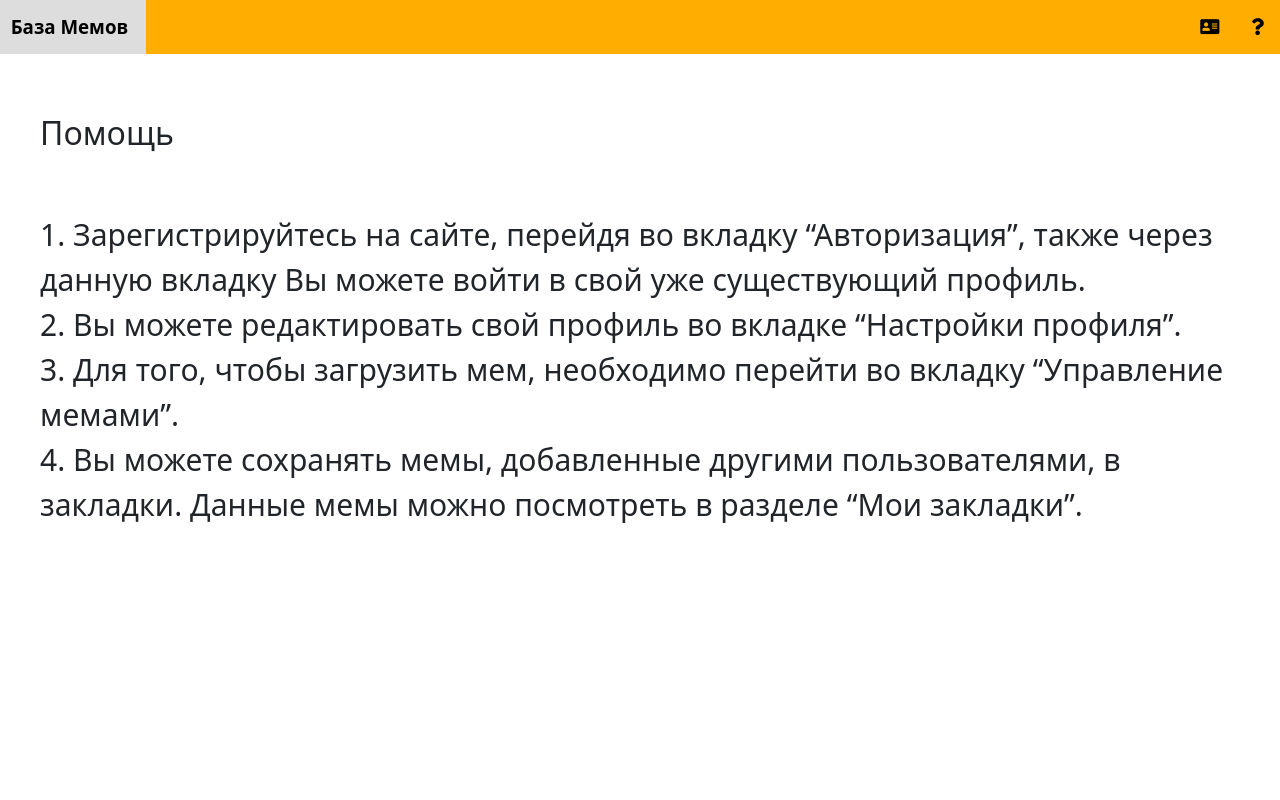
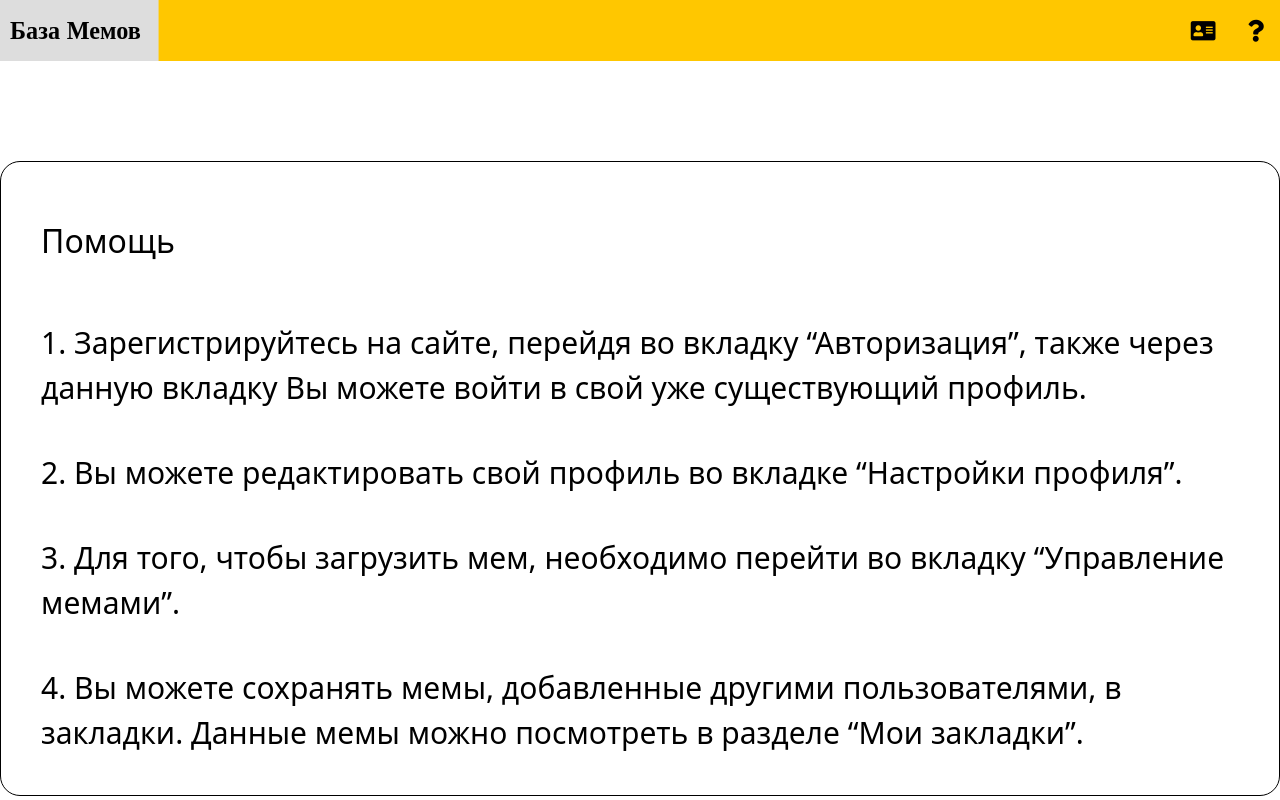
Before and after one commit to tima0303/meme_base, a Django app: page /guide/ in a window 1280 px wide. Run offline with Django 4.2, Linux system fonts and the light colour scheme; some libraries are stand-ins or nearby versions.

Commit message:
Изменен вид сайта.

```diff
--- a/memeBase/accounts/templates/accounts/personal.html
+++ b/memeBase/accounts/templates/accounts/personal.html
@@ -2,7 +2,9 @@
 
 {% block title %}{{ title }}{% endblock %}
 
+
 {% block content %}
+<h1>Профиль</h1>
 <p>{{ user.username }}</p>
 <p><a href="{% url 'bookmarks' %}">Мои закладки</a></p>
 <p><a href="{% url 'manage' %}">Управление мемами</a></p>
--- a/memeBase/memeSite/static/memeBase/css/styles.css
+++ b/memeBase/memeSite/static/memeBase/css/styles.css
@@ -1,6 +1,6 @@
 /* Стили для верхней панели */
 .topnav {
-    background-color: #ffae00;
+    background-color: #ffc700;
     overflow: hidden;
 }
 
@@ -11,7 +11,7 @@
     text-align: center;
     padding: 14px 16px;
     text-decoration: none;
-    font-size: 17px;
+    font-size: 22px;
 }
 
 
@@ -27,15 +27,18 @@
     font-weight: bold;
     float: left;
     color: black;
+    font-family: 'Arimo', serif;
 }
 
 /* Стили для страницы помощи */
 main .help {
-    float: left;
-    color: #fff
-    margin-top: 120px;
+    float: justify;
+    color: #000000;
+    margin-top: 100px;
     text-align: left;
     width: 100%;
+    border:1px solid black;
+    border-radius:20px;
 }
 main .help h2 {max-width: 800px; margin: 60px 40px}
 main .help p {max-width: 1400px; margin: 40px 40px; font-size: 30px}
@@ -44,10 +47,10 @@ main .help p {max-width: 1400px; margin: 40px 40px; font-size: 30px}
 /* Стили для класса features */
 main .features {
     float: center;
-    color: #000;
+    color: #000000;
     margin-top: 10px;
     text-align: center;
-    width: 20%;
+    width: 30%;
 
 }
 
@@ -55,7 +58,7 @@ main .features {
 main .create form {
     margin-left: 35%;
     width: 500px;
-    margin-top: 50px;
+    margin-top: 100px;
 }
 
 main .create button {
--- a/memeBase/memeSite/templates/memeSite/base.html
+++ b/memeBase/memeSite/templates/memeSite/base.html
@@ -11,6 +11,7 @@
     <link rel="stylesheet" href="https://cdn.jsdelivr.net/npm/bootstrap@5.1.3/dist/css/bootstrap.min.css">
     <link rel="stylesheet" href="{% static 'memeBase/css/styles.css' %}">
     <link rel="stylesheet" href="https://use.fontawesome.com/releases/v5.8.2/css/all.css">
+    <link href="https://fonts.googleapis.com/css?family=Arimo&subset=latin,cyrillic" rel="stylesheet" type="text/css">
 
 
 </head>
--- a/memeBase/memeSite/templates/memeSite/guide.html
+++ b/memeBase/memeSite/templates/memeSite/guide.html
@@ -7,10 +7,10 @@
     <h2>Помощь</h2>
     <p>1. Зарегистрируйтесь на сайте, перейдя во вкладку “Авторизация”, также через данную вкладку Вы можете войти в
         свой
-        уже существующий профиль.<br>2. Вы можете редактировать свой профиль во вкладке “Настройки профиля”.<br>3. Для
-        того, чтобы
-        загрузить мем, необходимо перейти во вкладку “Управление мемами”.<br>4. Вы можете сохранять мемы, добавленные
-        другими
-        пользователями, в закладки. Данные мемы можно посмотреть в разделе “Мои закладки”.</p>
+        уже существующий профиль.</p>
+    <p>2. Вы можете редактировать свой профиль во вкладке “Настройки профиля”.</p>
+    <p>3. Для того, чтобы загрузить мем, необходимо перейти во вкладку “Управление мемами”.</p>
+    <p>4. Вы можете сохранять мемы, добавленные другими пользователями, в закладки. Данные мемы можно
+        посмотреть в разделе “Мои закладки”.</p>
 </div>
 {% endblock %}
```
Also changed, not shown: memeBase/accounts/views.py (line endings or trailing spaces), memeBase/db.sqlite3, memeBase/media/photos/2022/03/24/Нет_слов_одни_эмоции.jpg (added), memeBase/media/photos/2022/04/04/Нет_слов_одни_эмоции.jpg (added), memeBase/media/photos/2022/04/05/monah.jpeg (added), memeBase/media/photos/2022/04/05/АБЧИХБА.jpg (added), memeBase/media/photos/2022/04/05/Беды_с_башкой.jpg (added), memeBase/media/photos/2022/04/05/Время_начинать_план_скам.jpg (added), memeBase/media/photos/2022/04/05/Дед_гарольд.jpg (added), memeBase/media/photos/2022/04/05/Светлана_я_не_слышу_хруста_безе.png (added), memeBase/media/photos/2022/04/05/Слушай_а_ловко_ты_это_придумал.jpg (added), memeBase/media/photos/2022/04/05/девочка_с_хвостиками.jpg (added), memeBase/media/photos/2022/04/05/повар-спрашивает-повара.jpg (added), memeBase/media/photos/2022/04/05/это_голубь.png (added).
